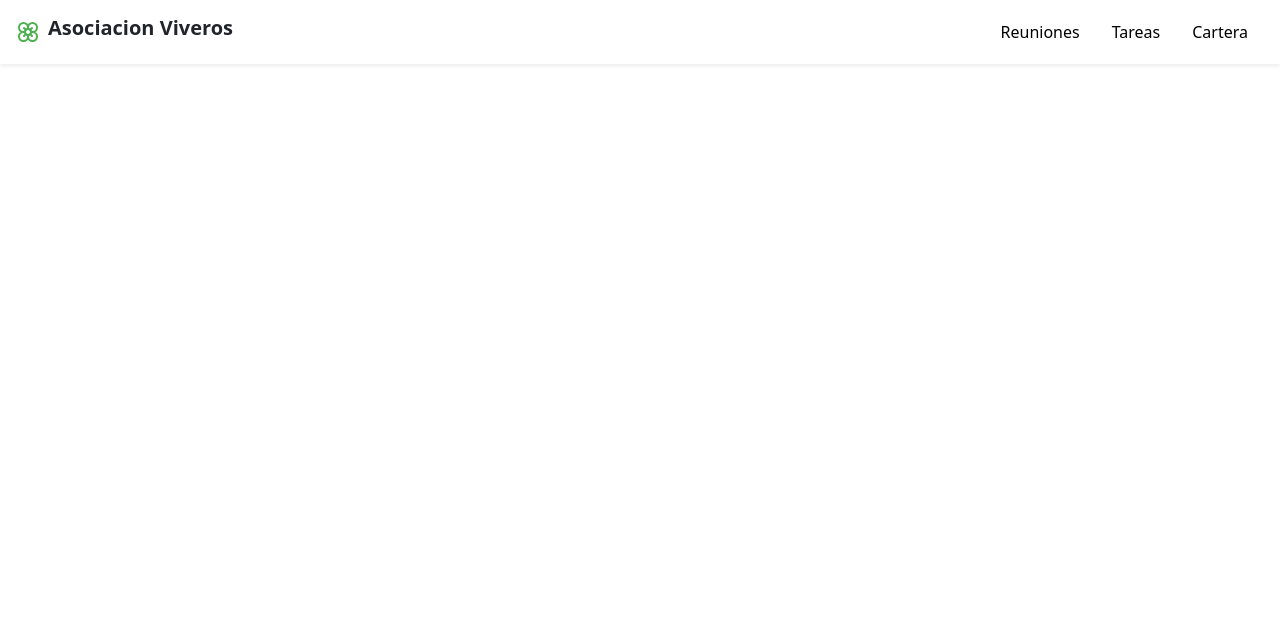
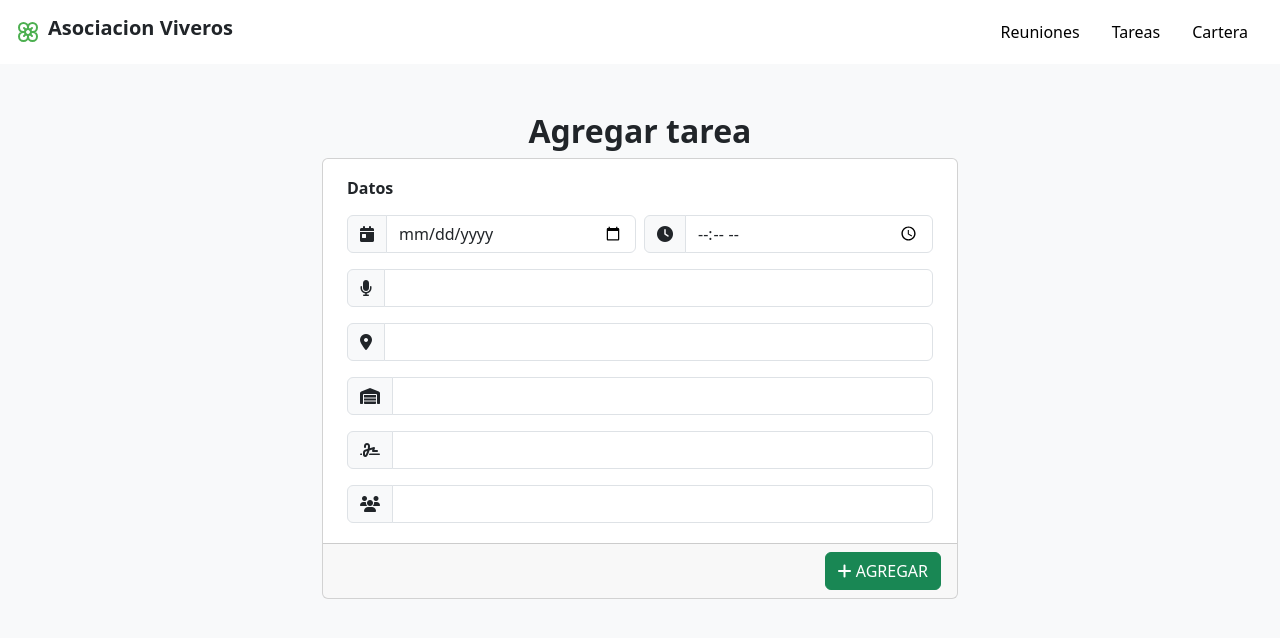
Before and after one commit to casariz/asociacion-viveros, an Angular app: page /tasks/add-tasks in a window 1280 px wide. Before the commit this address led to /. Shown: the top 638 px of the page. Built offline with nearby package versions, Linux system fonts and the light colour scheme.

Commit message:
Añadir formulario para agregar tareas

```diff
--- a/src/app/app.routes.ts
+++ b/src/app/app.routes.ts
@@ -4,6 +4,7 @@ import { MeetingsComponent } from './meetings/meetings.component';
 import { TasksComponent } from './tasks/tasks.component';
 import { WalletComponent } from './wallet/wallet.component';
 import { AddMeetingsComponent } from './meetings/add-meetings/add-meetings.component';
+import { AddTasksComponent } from './tasks/add-tasks/add-tasks.component';
 
 export const routes: Routes = [
   {
@@ -27,7 +28,13 @@ export const routes: Routes = [
     title: 'Cartera',
   },
   {
-        path: 'meetings/add-meetings',
-        component: AddMeetingsComponent
-      }
+    path: 'meetings/add-meetings',
+    component: AddMeetingsComponent,
+    title: 'Añadir reunion'
+  },
+  {
+    path: 'tasks/add-tasks',
+    component: AddTasksComponent,
+    title: 'Añadir tarea'
+  },
 ];
--- a/src/app/meetings/add-meetings/add-meetings.component.html
+++ b/src/app/meetings/add-meetings/add-meetings.component.html
@@ -3,29 +3,25 @@
   <div class="card w-75 p-0">
     <div class="card-body">
       <form class="d-inline-flex" [formGroup]="meetingForm" (ngSubmit)="onSubmit()">
-
         <div class="col-sm-6 p-1 px-2 d-flex row gap-3">
-                    <h6 class="fw-bold">Datos</h6>
-                    <div class="d-inline-flex gap-2">
-
+          <h6 class="fw-bold m-0">Datos</h6>
+          <div class="d-inline-flex gap-2 py-0">
             <div class="input-group">
               <span class="input-group-text"><i class="fas fa-calendar-day"></i></span>
-                            <input type="date" class="form-control" id="date" required name="date">
-
+              <input type="date" class="form-control" id="date" required name="date" />
             </div>
             <div class="input-group">
               <span class="input-group-text"><i class="fas fa-clock"></i></span>
-                            <input type="time" class="form-control" id="time" required name="time">
-
+              <input type="time" class="form-control" id="time" required name="time" />
             </div>
           </div>
           <div class="input-group">
             <span class="input-group-text"><i class="fas fa-microphone"></i></span>
-                        <input type="text" class="form-control" id="text" required name="text">
+            <input type="text" class="form-control" id="text" required name="text" />
           </div>
           <div class="input-group">
             <span class="input-group-text"><i class="fas fa-location-dot"></i></span>
-                        <input type="text" class="form-control" id="text" required name="text">
+            <input type="text" class="form-control" id="text" required name="text" />
           </div>
           <div class="input-group">
             <span class="input-group-text"><i class="fas fa-warehouse"></i></span>
@@ -33,32 +29,38 @@
           </div>
           <div class="input-group">
             <span class="input-group-text"><i class="fas fa-signature"></i></span>
-                        <input type="text" class="form-control" id="text" required name="text">
+            <input type="text" class="form-control" id="text" required name="text" />
           </div>
           <div class="input-group">
             <span class="input-group-text"><i class="fas fa-users"></i></span>
-                        <input type="text" class="form-control" id="text" required name="text">
+            <input type="text" class="form-control" id="text" required name="text" />
           </div>
         </div>
 
         <div class="vr"></div>
 
-                <div class="col-sm-6 p-1 px-2 d-flex row gap-3 justify-content-center">
-                    <h6 class="fw-bold">Orden de hoy</h6>
+        <div class="col-sm-6 p-1 px-2 d-flex flex-column gap-2">
+          <h6 class="fw-bold mb-2">Orden de hoy</h6>
           <div class="input-group">
             <span class="input-group-text"><i class="fas fa-comment-dots"></i></span>
-                        <select type="text" class="form-control" id="text" required name="text"></select>
-                        <input type="text" class="form-control" id="text" required name="text">
+            <select class="form-control" id="text" required name="text"></select>
+            <input type="text" class="form-control" id="text" required name="text" />
           </div>
-
-                    <div>
-
+          <div class="mt-4">
+            <ul>
+              <li>Lista de tareas por asignar</li>
+              <li>Lista de tareas por asignar</li>
+              <li>Lista de tareas por asignar</li>
+              <li>Lista de tareas por asignar</li>
+            </ul>
           </div>
         </div>
       </form>
     </div>
     <div class="card-footer d-flex justify-content-end">
-            <button class="btn btn-success"><i class="fas fa-plus"></i> AGREGAR</button>
+      <button class="btn btn-success">
+        <i class="fas fa-plus"></i> AGREGAR
+      </button>
     </div>
   </div>
 </div>
--- /dev/null
+++ b/src/app/tasks/add-tasks/add-tasks.component.html
@@ -0,0 +1,47 @@
+<div class="d-flex row bg-light py-5 px-3 justify-content-center">
+    <h2 class="text-center fw-bold">Agregar tarea</h2>
+    <div class="card w-50 p-0">
+      <div class="card-body">
+        <form class="d-inline-flex" >
+          <div class="p-1 px-2 d-flex row gap-3">
+            <h6 class="fw-bold m-0">Datos</h6>
+            <div class="d-inline-flex gap-2 py-0">
+              <div class="input-group">
+                <span class="input-group-text"><i class="fas fa-calendar-day"></i></span>
+                <input type="date" class="form-control" id="date" required name="date" />
+              </div>
+              <div class="input-group">
+                <span class="input-group-text"><i class="fas fa-clock"></i></span>
+                <input type="time" class="form-control" id="time" required name="time" />
+              </div>
+            </div>
+            <div class="input-group">
+              <span class="input-group-text"><i class="fas fa-microphone"></i></span>
+              <input type="text" class="form-control" id="text" required name="text" />
+            </div>
+            <div class="input-group">
+              <span class="input-group-text"><i class="fas fa-location-dot"></i></span>
+              <input type="text" class="form-control" id="text" required name="text" />
+            </div>
+            <div class="input-group">
+              <span class="input-group-text"><i class="fas fa-warehouse"></i></span>
+              <select type="text" class="form-control" id="text" required name="text"></select>
+            </div>
+            <div class="input-group">
+              <span class="input-group-text"><i class="fas fa-signature"></i></span>
+              <input type="text" class="form-control" id="text" required name="text" />
+            </div>
+            <div class="input-group">
+              <span class="input-group-text"><i class="fas fa-users"></i></span>
+              <input type="text" class="form-control" id="text" required name="text" />
+            </div>
+          </div>
+        </form>
+      </div>
+      <div class="card-footer d-flex justify-content-end">
+        <button class="btn btn-success">
+          <i class="fas fa-plus"></i> AGREGAR
+        </button>
+      </div>
+    </div>
+  </div>
--- a/src/app/tasks/tasks.component.html
+++ b/src/app/tasks/tasks.component.html
@@ -81,6 +81,6 @@
     </div>
 
     <div class="d-flex justify-content-end m-2 gap-2">
-        <button class="btn btn-lg rounded-circle btn-primary border-0 add-button"><i class="fas fa-plus"></i></button>
+        <a class="btn btn-lg rounded-circle btn-primary border-0 add-button" routerLink="add-tasks"><i class="fas fa-plus"></i></a>
     </div>
 </section>
--- a/src/app/tasks/tasks.component.ts
+++ b/src/app/tasks/tasks.component.ts
@@ -1,9 +1,10 @@
 import { Component } from '@angular/core';
+import { RouterLink } from '@angular/router';
 
 @Component({
   selector: 'app-tasks',
   standalone: true,
-  imports: [],
+  imports: [RouterLink],
   templateUrl: './tasks.component.html',
   styleUrl: './tasks.component.css'
 })
```
Also changed, not shown: src/app/tasks/add-tasks/add-tasks.component.ts (added, +12 -0 lines), src/app/tasks/add-tasks/add-tasks.component.css (added). Lines whose indentation alone changed are shown as unchanged.
